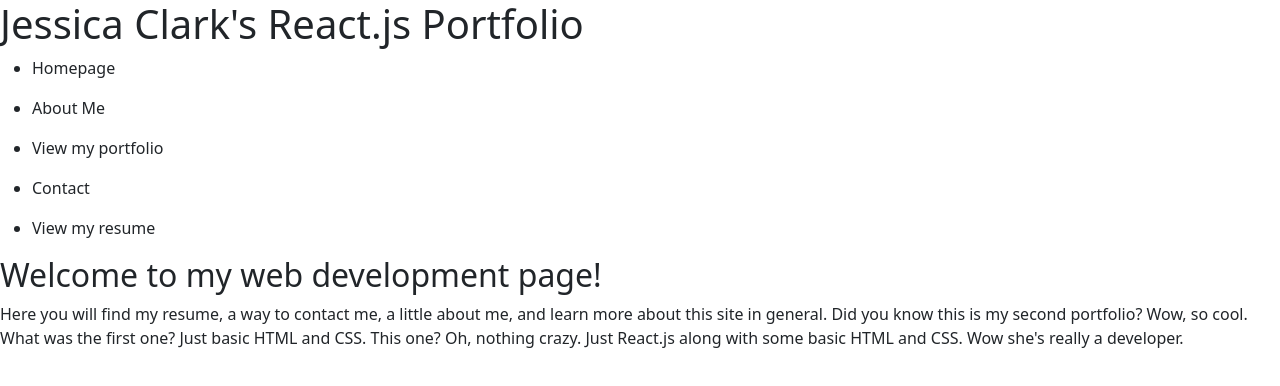
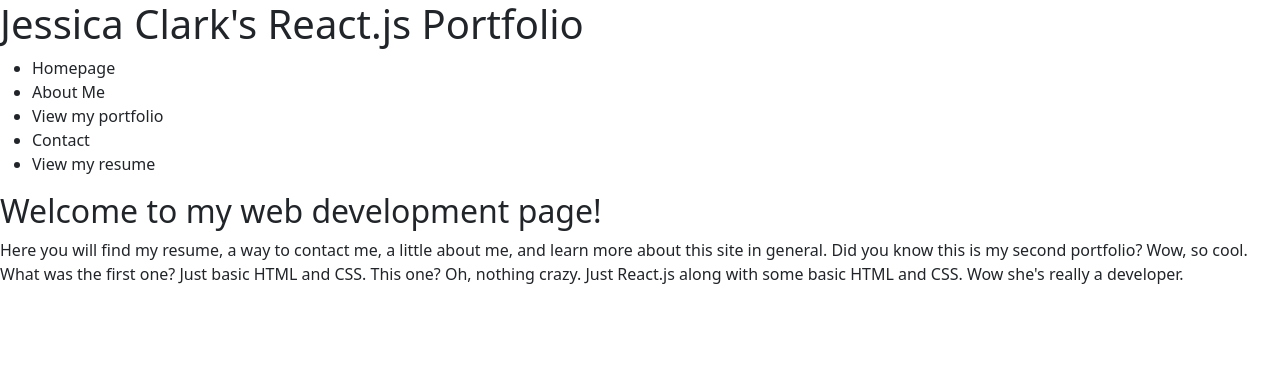
Before and after one commit to jessclark1234/react-portfolio, a React (Vite) app: page / in a window 1280 px wide. Shown: the top 386 px of the page. Built offline with nearby package versions, Linux system fonts and the light colour scheme.

Commit message:
added classes and ids to NavTab

```diff
--- a/src/components/NavTab.jsx
+++ b/src/components/NavTab.jsx
@@ -1,29 +1,21 @@
 import React from 'react';
 function NavTab({ currentPage, pageChange}) {
     return (
-        <nav>
-            <ul>
-                <li>
+        <nav class='navtab'>
+            <ul class='navBar'>
+                <li class='navlink' id='navHome'>
                 <a href="#homepage" onClick={() => pageChange('Homepage')} className={currentPage === 'Homepage' ? 'nav-link active':'nav-link'}>Homepage</a>
                 </li>
-            </ul>
-            <ul>
-                <li>
+                <li class='navLink' id='navAbout'>
                 <a href="#about" onClick={() => pageChange('About')} className={currentPage === 'About' ? 'nav-link active':'nav-link'}>About Me</a>
                 </li>
-            </ul>
-            <ul>
-                <li>
+                <li class='navLink' id='navProject'>
                 <a href="#project" onClick={() => pageChange('Projects')} className={currentPage === 'Projects' ? 'nav-link active':'nav-link'}>View my portfolio</a>
                 </li>
-            </ul>
-            <ul>
-                <li>
+                <li class='navLink' id='navContact'>
                 <a href="#contact" onClick={() => pageChange('Contact')} className={currentPage === 'Contact' ? 'nav-link active':'nav-link'}>Contact</a>
                 </li>
-            </ul>
-            <ul>
-                <li>
+                <li class='navLink' id='navResume'>
                 <a href="#resume" onClick={() => pageChange('Resume')} className={currentPage === 'Resume' ? 'nav-link active':'nav-link'}>View my resume</a>
                 </li>
             </ul>
```
